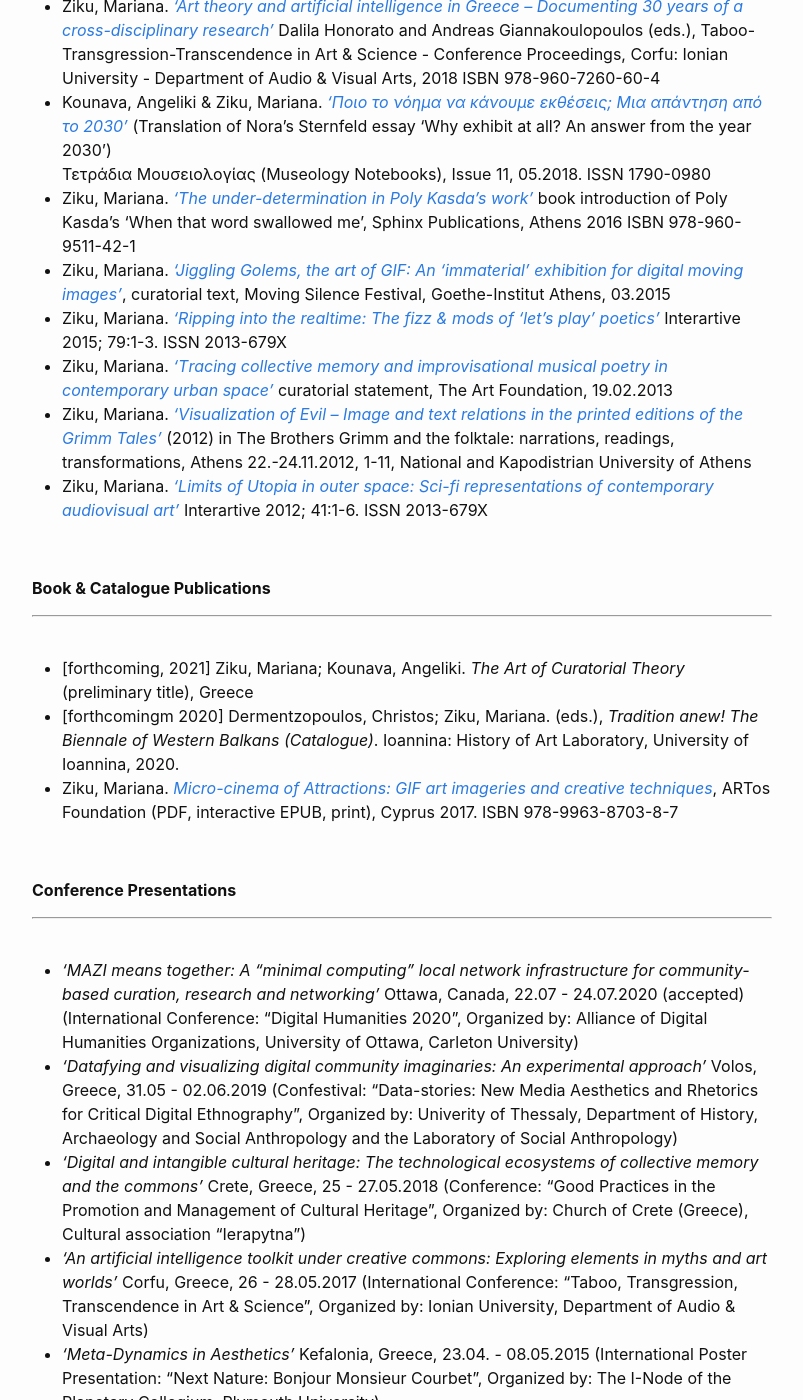
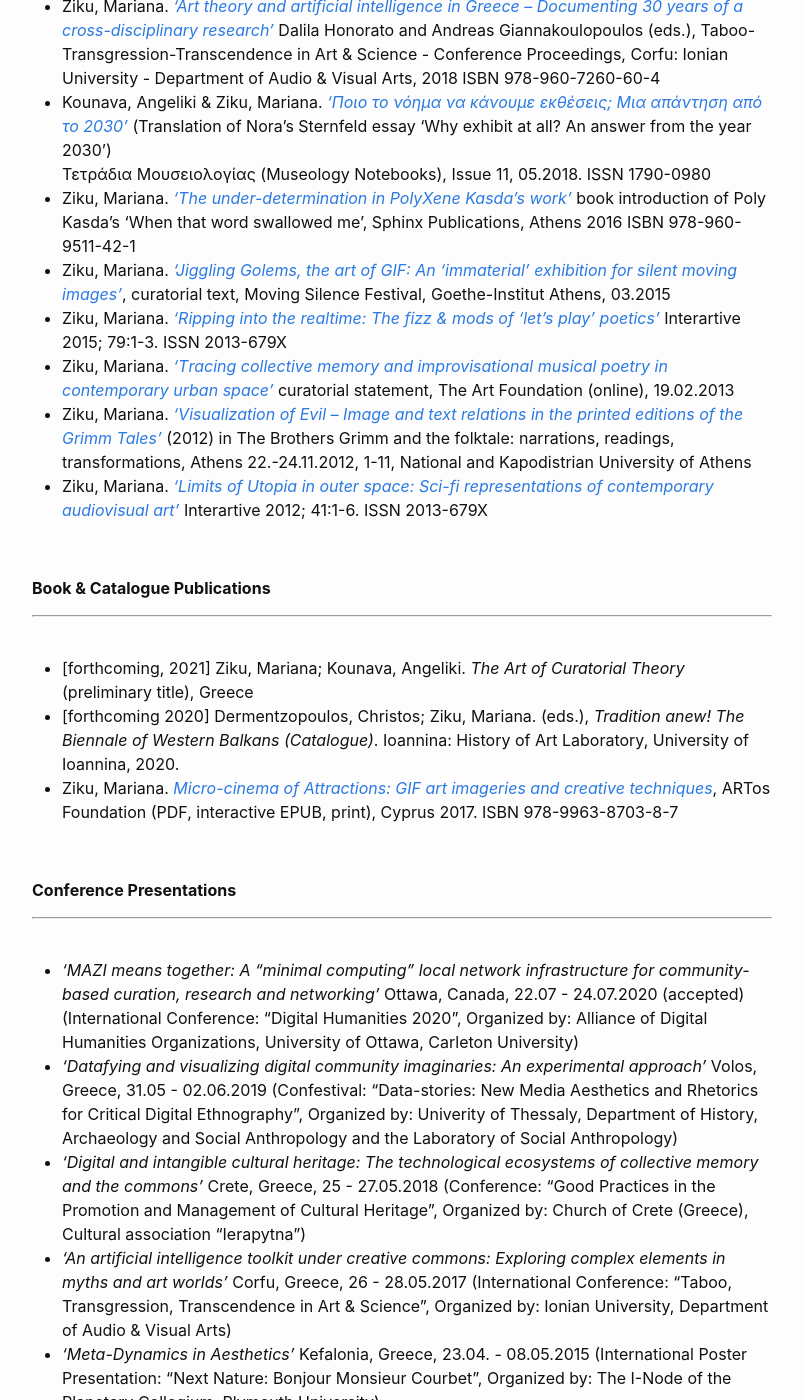
Before and after one commit to mziku/mziku.github.io, a Jekyll site: the page built from publications.md, in a window 1280 px wide and 1400 px high, scrolled down 394 px. Shown: the whole window, without its empty margins (238-1041 px from the left). Built offline with Jekyll 4.4.1, drawn with Linux system fonts in a browser that asks for light colours.

Commit message:
Update publications.md

```diff
--- a/publications.md
+++ b/publications.md
@@ -14,10 +14,10 @@ navigation_weight: 3
 - Ziku, Mariana. [*'Art theory and artificial intelligence in Greece – Documenting 30 years of a cross-disciplinary research'*](https://www.academia.edu/35189649/Art_Theory_and_Artificial_Intelligence_in_Greece_Documenting_30_years_of_a_cross-disciplinary_research) Dalila Honorato and Andreas Giannakoulopoulos (eds.), Taboo-Transgression-Transcendence in Art & Science - Conference Proceedings, Corfu: Ionian University - Department of Audio & Visual Arts, 2018 ISBN 978-960-7260-60-4
 - Kounava, Angeliki & Ziku, Mariana. [*'Ποιο το νόημα να κάνουμε εκθέσεις; Μια απάντηση από το 2030'*](https://kaleidoscope.gr/el/tetradia-mouseiologias/tetradia11--11-523.html) (Translation of Nora's Sternfeld essay 'Why exhibit at all? An answer from the year 2030')
 Τετράδια Μουσειολογίας (Museology Notebooks), Issue 11, 05.2018. ISSN 1790-0980
-- Ziku, Mariana. [*'The under-determination in Poly Kasda's work'*](https://lekseikones.wordpress.com/2016/07/26/the-under-determination-in-poly-kasdas-work/) book introduction of Poly Kasda's 'When that word swallowed me', Sphinx Publications, Athens 2016 ISBN 978-960-9511-42-1
-- Ziku, Mariana. [*'Jiggling Golems, the art of GIF: An 'immaterial' exhibition for digital moving images'*](https://lekseikones.wordpress.com/2015/01), curatorial text, Moving Silence Festival, Goethe-Institut Athens, 03.2015
+- Ziku, Mariana. [*'The under-determination in PolyXene Kasda's work'*](https://lekseikones.wordpress.com/2016/07/26/the-under-determination-in-poly-kasdas-work/) book introduction of Poly Kasda's 'When that word swallowed me', Sphinx Publications, Athens 2016 ISBN 978-960-9511-42-1
+- Ziku, Mariana. [*'Jiggling Golems, the art of GIF: An 'immaterial' exhibition for silent moving images'*](https://lekseikones.wordpress.com/2015/01), curatorial text, Moving Silence Festival, Goethe-Institut Athens, 03.2015
 - Ziku, Mariana. [*'Ripping into the realtime: The fizz & mods of 'let's play' poetics'*](http://interartive.org/2015/11/ripping-into-the-realtime-lets-play/) Interartive 2015; 79:1-3. ISSN 2013-679X
-- Ziku, Mariana. [*'Τracing collective memory and improvisational musical poetry in contemporary urban space'*](http://theartfoundation.metamatic.gr/EN/BLOG_/art-culture/858/tracing_collective_memory_and_improvisational_musical_poetry_in_contemporary_urban_space/) curatorial statement, The Art Foundation, 19.02.2013
+- Ziku, Mariana. [*'Τracing collective memory and improvisational musical poetry in contemporary urban space'*](http://theartfoundation.metamatic.gr/EN/BLOG_/art-culture/858/tracing_collective_memory_and_improvisational_musical_poetry_in_contemporary_urban_space/) curatorial statement, The Art Foundation (online), 19.02.2013
 - Ziku, Mariana. [*'Visualization of Evil – Image and text relations in the printed editions of the Grimm Tales'*](https://www.academia.edu/2482774/Visualization_of_Evil_muted_women_horror_and_censorship_in_19th_and_20th_century_Grimm_Tales) (2012) in The Brothers Grimm and the folktale: narrations, readings, transformations, Athens 22.-24.11.2012, 1-11,  National and Kapodistrian University of Athens
 - Ziku, Mariana. [*'Limits of Utopia in outer space: Sci-fi representations of contemporary audiovisual art'*](https://www.academia.edu/1906443/Limits_of_Utopia_in_outer-space_Contemporary_sci-fi_art_representations) Interartive 2012; 41:1-6. ISSN 2013-679X
 
@@ -30,7 +30,7 @@ navigation_weight: 3
 <br>
 
 - [forthcoming, 2021] Ziku, Mariana; Kounava, Angeliki. *The Art of Curatorial Theory* (preliminary title), Greece
-- [forthcomingm 2020] Dermentzopoulos, Christos; Ziku, Mariana. (eds.), *Tradition anew! The Biennale of Western Balkans (Catalogue)*. Ioannina: History of Art Laboratory, University of Ioannina, 2020.
+- [forthcoming 2020] Dermentzopoulos, Christos; Ziku, Mariana. (eds.), *Tradition anew! The Biennale of Western Balkans (Catalogue)*. Ioannina: History of Art Laboratory, University of Ioannina, 2020.
 - Ziku, Mariana. [*Micro-cinema of Attractions: GIF art imageries and creative techniques*](https://drive.google.com/drive/folders/0B0UjNhiCkNpkN0pPU2ZVX3BzVFU), ARTos Foundation (PDF, interactive EPUB, print), Cyprus 2017. ISBN 978-9963-8703-8-7
 
 <br>
@@ -43,7 +43,7 @@ navigation_weight: 3
 - *'MAZI means together: A “minimal computing” local network infrastructure for community-based curation, research and networking'* Ottawa, Canada, 22.07 - 24.07.2020 (accepted) (International Conference: "Digital Humanities 2020", Organized by: Alliance of Digital Humanities Organizations, University of Ottawa, Carleton University)
 - *'Datafying and visualizing digital community imaginaries: An experimental approach'* Volos, Greece, 31.05 - 02.06.2019 (Confestival: “Data-stories: New Media Aesthetics and Rhetorics for Critical Digital Ethnography”, Organized by: Univerity of Thessaly, Department of History, Archaeology and Social Anthropology and the Laboratory of Social Anthropology)
 - *'Digital and intangible cultural heritage: The technological ecosystems of collective memory and the commons'* Crete, Greece, 25 - 27.05.2018 (Conference: “Good Practices in the Promotion and Management of Cultural Heritage”, Organized by: Church of Crete (Greece), Cultural association “Ierapytna”)
-- *'An artificial intelligence toolkit under creative commons: Exploring elements in myths and art worlds'* Corfu, Greece, 26 - 28.05.2017 (International Conference: “Taboo, Transgression, Transcendence in Art & Science”, Organized by: Ionian University, Department of Audio & Visual Arts)
+- *'An artificial intelligence toolkit under creative commons: Exploring complex elements in myths and art worlds'* Corfu, Greece, 26 - 28.05.2017 (International Conference: “Taboo, Transgression, Transcendence in Art & Science”, Organized by: Ionian University, Department of Audio & Visual Arts)
 - *'Meta-Dynamics in Aesthetics'* Kefalonia, Greece, 23.04. - 08.05.2015 (International Poster Presentation: “Next Nature: Bonjour Monsieur Courbet”, Organized by: The I-Node of the Planetary Collegium, Plymouth University)
 - *'Visualization of Evil – Image and text relations in the printed editions of the Grimm Tales'* Athens, Greece, 24.11.2012 (International Conference: "The Brothers Grimm and the folktale: narrations, readings, transformations", Organized by: The Faculty of Philology of National and Kapodistrian University of Athens, the Department of History, Archeology and Social Anthropology of the University of Thessaly)
 - *'Framing Oral History through Visual Ethnography'* Zadar, Croatia, 24.04.2010 (International Conference: “Exploring everyday life in SE Europe: Identity, culture and representation”, Organized by: 8th International Border Crossings Network, University of Ioannina)
```
